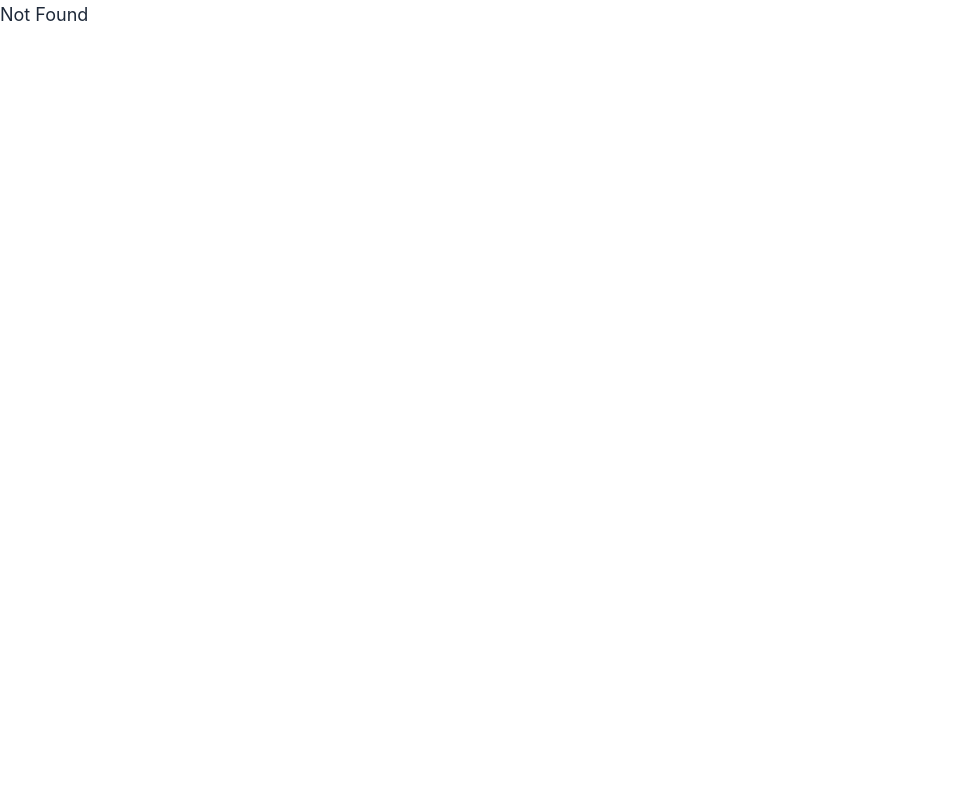
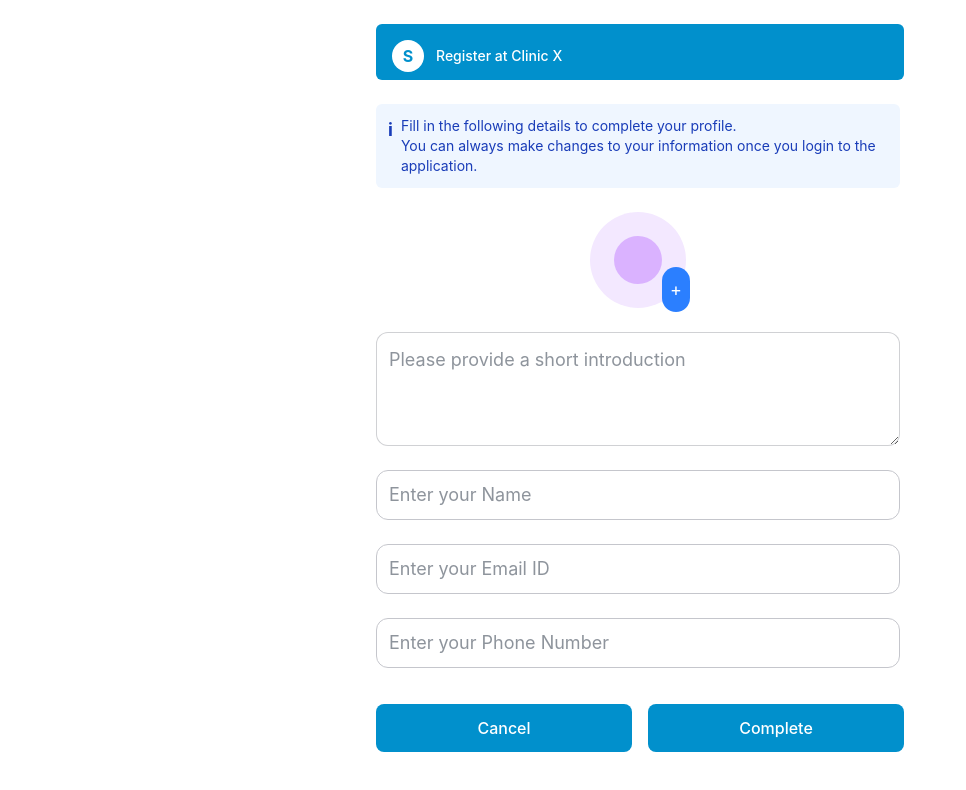
Before and after one commit to kinwitstech/SSN, a React (Vite) app: page /register-doctor in a window 1280 px wide. Shown: the top 790 px of the page, without its empty margins (0-966 px from the left). Built offline with nearby package versions, Linux system fonts and the light colour scheme.

Commit message:
Doctor Registration Page - contains only the basic information for a form.

```diff
--- /dev/null
+++ b/src/pages/auth/RegisterDoctor/DoctorDetails.jsx
@@ -0,0 +1,236 @@
+// src/pages/DoctorDetails.jsx
+import { zodResolver } from "@hookform/resolvers/zod";
+import { useEffect, useState } from "react";
+import { FormProvider, useForm, useFormContext } from "react-hook-form";
+
+import registerDoctorSchema from "./RegisterDoctorScheme";
+import Button from "@/components/Button";
+import Input from "@/components/InputField";
+import Textarea from "@/components/TextareaField";
+
+const allowedImageTypes = [
+  "image/jpeg",
+  "image/jpg",
+  "image/png",
+  "image/webp",
+];
+const maxImageSize = 2 * 1024 * 1024;
+
+const DoctorFormContent = () => {
+  const {
+    register,
+    setValue,
+    setError,
+    clearErrors,
+    trigger,
+    watch,
+    formState,
+  } = useFormContext();
+
+  const [profileImagePreview, setProfileImagePreview] = useState("");
+  const selectedProfileImage = watch("profileImage");
+
+  const handleNumericInput = (e) => {
+    e.target.value = e.target.value.replace(/[^0-9]/g, "");
+  };
+
+  const handleProfileImageChange = async (e) => {
+    const file = e.target.files[0];
+    if (!file) {
+      setValue("profileImage", null);
+      setProfileImagePreview("");
+      return;
+    }
+
+    if (!allowedImageTypes.includes(file.type)) {
+      setError("profileImage", {
+        type: "manual",
+        message: "Invalid file type. Only image formats allowed.",
+      });
+      setValue("profileImage", null);
+      setProfileImagePreview("");
+      return;
+    }
+
+    if (file.size > maxImageSize) {
+      setError("profileImage", {
+        type: "manual",
+        message: "Image must be under 2MB.",
+      });
+      setValue("profileImage", null);
+      setProfileImagePreview("");
+      return;
+    }
+
+    clearErrors("profileImage");
+    setValue("profileImage", file, { shouldValidate: true });
+    await trigger("profileImage");
+
+    const reader = new FileReader();
+    reader.onload = (e) => setProfileImagePreview(e.target?.result);
+    reader.readAsDataURL(file);
+  };
+
+  useEffect(() => {
+    if (selectedProfileImage && typeof selectedProfileImage === "object") {
+      const reader = new FileReader();
+      reader.onload = (e) => setProfileImagePreview(e.target?.result);
+      reader.readAsDataURL(selectedProfileImage);
+    }
+  }, [selectedProfileImage]);
+
+  const inputProps = { register, formState };
+
+  return (
+    <div className="space-y-6 pb-6">
+      {/* Info Box */}
+      <div className="bg-blue-50 text-blue-800 p-3 text-sm rounded-md flex items-start gap-2">
+        <span className="text-lg font-bold">i</span>
+        <span>
+          Fill in the following details to complete your profile.
+          <br />
+          You can always make changes to your information once you login to the
+          application.
+        </span>
+      </div>
+
+      {/* Profile Image Upload */}
+      <div className="flex justify-center">
+        <div className="relative">
+          <div className="w-24 h-24 rounded-full bg-purple-100 overflow-hidden">
+            {profileImagePreview ? (
+              <img
+                src={profileImagePreview}
+                alt="Profile Preview"
+                className="w-full h-full object-cover"
+              />
+            ) : (
+              <div className="w-full h-full flex items-center justify-center">
+                <div className="w-12 h-12 bg-purple-300 rounded-full"></div>
+              </div>
+            )}
+          </div>
+          <label
+            htmlFor="profileImageUpload"
+            className="absolute -bottom-1 -right-1 bg-blue-500 text-white p-2 rounded-full cursor-pointer hover:bg-blue-600 transition-colors"
+          >
+            +
+          </label>
+          <input
+            id="profileImageUpload"
+            type="file"
+            accept="image/*"
+            onChange={handleProfileImageChange}
+            className="hidden"
+          />
+        </div>
+      </div>
+
+      {formState.errors.profileImage?.message && (
+        <p className="text-error text-xs text-center -mt-4">
+          {String(formState.errors.profileImage.message)}
+        </p>
+      )}
+
+      <Textarea
+        name="shortIntroduction"
+        label="Short Introduction"
+        placeholder="Please provide a short introduction"
+        rows={3}
+        {...inputProps}
+      />
+
+      <Input
+        name="fullName"
+        label="Full Name"
+        placeholder="Enter your Name"
+        required
+        {...inputProps}
+      />
+      <Input
+        name="email"
+        label="Email"
+        placeholder="Enter your Email ID"
+        type="email"
+        required
+        {...inputProps}
+      />
+      <Input
+        name="phone"
+        label="Phone"
+        placeholder="Enter your Phone Number"
+        type="tel"
+        required
+        onInput={handleNumericInput}
+        {...inputProps}
+      />
+      <Input
+        name="speciality"
+        label="Speciality"
+        placeholder="Enter your Speciality"
+        required
+        {...inputProps}
+      />
+    </div>
+  );
+};
+
+const DoctorDetails = () => {
+  const methods = useForm({
+    defaultValues: {
+      fullName: "",
+      email: "",
+      phone: "",
+      speciality: "",
+      shortIntroduction: "",
+      profileImage: null,
+    },
+    mode: "onTouched",
+    resolver: zodResolver(registerDoctorSchema),
+  });
+
+  const { trigger } = methods;
+
+  return (
+    <FormProvider {...methods}>
+      <div className="h-screen flex flex-col max-w-xl mx-auto p-6">
+        {/* Top band - SSN + Clinic text */}
+        <div className="flex justify-between items-center mb-6 pt-4 px-4 py-2 rounded-md bg-primary text-white">
+          <div className="flex items-center gap-3">
+            <div className="w-8 h-8 bg-white text-primary rounded-full flex items-center justify-center font-bold">
+              S
+            </div>
+            <p className="text-sm font-medium">Register at Clinic X</p>
+          </div>
+        </div>
+
+        {/* Scrollable form container */}
+        <div className="flex-grow overflow-y-auto pr-1">
+          <DoctorFormContent />
+        </div>
+
+        {/* Footer buttons */}
+        <div className="mt-6 mb-6 flex gap-4">
+          <Button
+            text="Cancel"
+            variant="outline"
+            onClick={() => console.log("Registration cancelled")}
+            className="flex-1"
+          />
+          <Button
+            text="Complete"
+            className="flex-1"
+            onClick={async () => {
+              const isValid = await trigger();
+              if (isValid) {
+                console.log("Registration completed");
+              }
+            }}
+          />
+        </div>
+      </div>
+    </FormProvider>
+  );
+};
+
+export default DoctorDetails;
--- /dev/null
+++ b/src/pages/auth/RegisterDoctor/RegisterDoctorScheme.js
@@ -0,0 +1,32 @@
+import z from "zod";
+
+const allowedImageTypes = [
+  "image/jpeg",
+  "image/jpg",
+  "image/png",
+  "image/webp",
+];
+const maxImageSize = 2 * 1024 * 1024; // 2MB
+
+const registerDoctorSchema = z.object({
+  fullName: z.string().min(1, "Full name is required"),
+  email: z.string().email("Invalid email address"),
+  phone: z
+    .string()
+    .regex(/^[0-9]{10}$/, "Phone number must be exactly 10 digits"),
+  speciality: z.string().min(1, "Speciality is required"),
+  shortIntroduction: z
+    .string()
+    .max(200, "Introduction must be under 200 characters")
+    .optional(),
+  profileImage: z
+    .instanceof(File)
+    .refine((file) => file?.size > 0, "Profile image is required")
+    .refine((file) => file.size <= maxImageSize, "Image must be under 2MB")
+    .refine(
+      (file) => allowedImageTypes.includes(file.type),
+      "Invalid file type. Only image formats allowed"
+    ),
+});
+
+export default registerDoctorSchema;
--- a/src/routes/authRoutes.jsx
+++ b/src/routes/authRoutes.jsx
@@ -6,6 +6,7 @@ import Login from "../pages/auth/Login";
 import NotFound from "../pages/auth/NotFound";
 import ClinicSetupSuccess from "../pages/auth/RegisterClinic/ClinicSetupSuccess";
 import RegisterClinic from "../pages/auth/RegisterClinic/index";
+import DoctorDetails from "../pages/auth/RegisterDoctor/DoctorDetails"; // ✅ Add this
 import VerifyOtp from "../pages/auth/VerifyOtp";
 
 export const landingPageRoute = createRoute({
@@ -38,6 +39,13 @@ export const registerClinicSuccessRoute = createRoute({
   component: ClinicSetupSuccess,
 });
 
+export const doctorDetailsRoute = createRoute({
+  // ✅ Add this route here
+  path: "/register-doctor",
+  getParentRoute: () => rootRoute,
+  component: DoctorDetails,
+});
+
 export const notFoundRoute = createRoute({
   path: "*",
   getParentRoute: () => rootRoute,
--- /dev/null
+++ b/src/routes/doctorRoute.jsx
@@ -0,0 +1,11 @@
+// src/routes/doctorRoute.jsx
+import { createRoute } from "@tanstack/react-router";
+
+import { rootRoute } from "./rootRoutes"; //
+import DoctorDetails from "../pages/auth/RegisterDoctor/DoctorDetails";
+
+export const doctorDetailsRoute = createRoute({
+  path: "/register-doctor",
+  getParentRoute: () => rootRoute,
+  component: DoctorDetails,
+});
--- a/src/routes/rootRoutes.jsx
+++ b/src/routes/rootRoutes.jsx
@@ -7,6 +7,7 @@ import {
   registerClinicRoute,
   registerClinicSuccessRoute,
   verifyOtp,
+  doctorDetailsRoute,
 } from "./authRoutes";
 import { appLayoutRoute } from "./superAdminRoutes";
 
@@ -21,4 +22,5 @@ export const routeTree = rootRoute.addChildren([
   appLayoutRoute,
   notFoundRoute,
   registerClinicSuccessRoute,
+  doctorDetailsRoute,
 ]);
```
